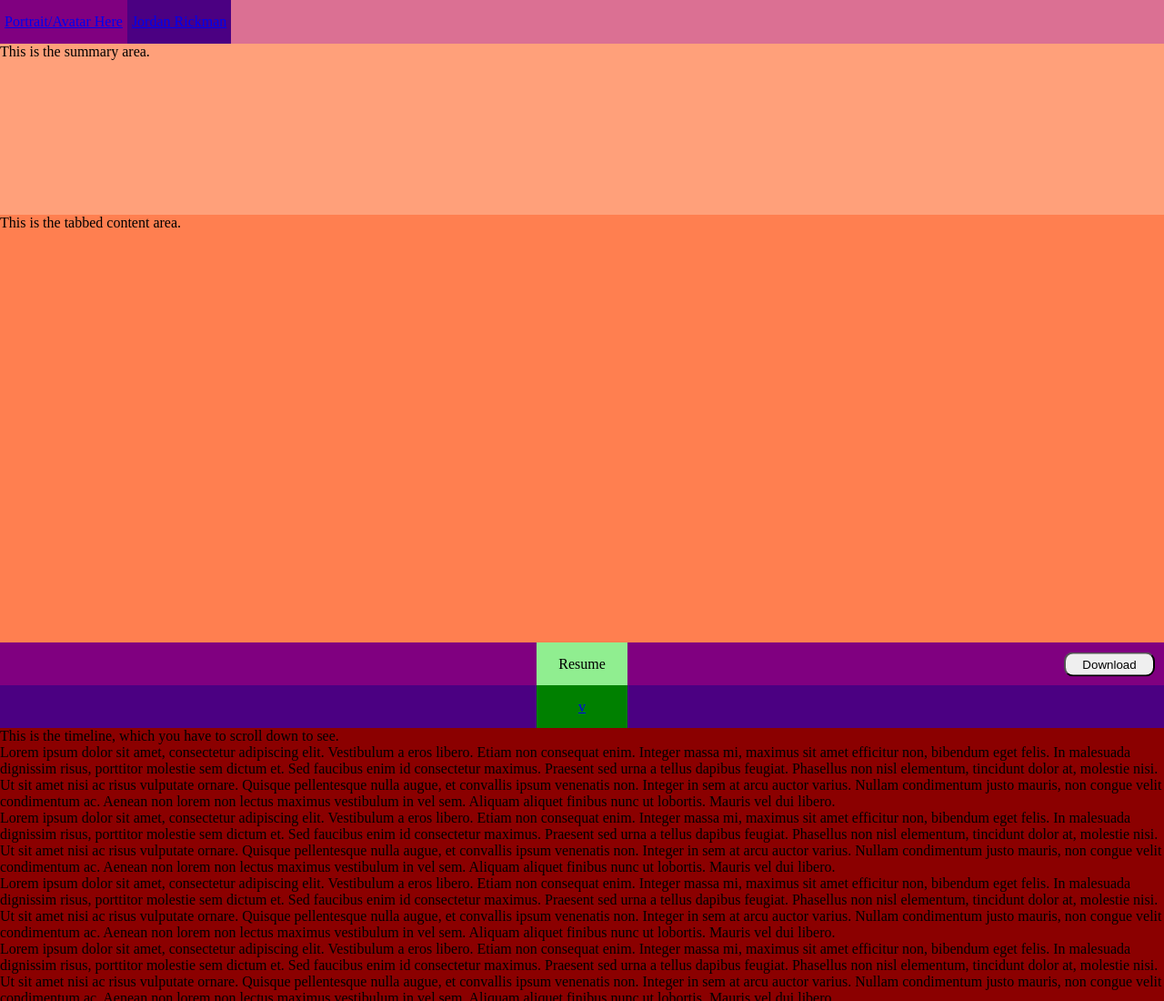
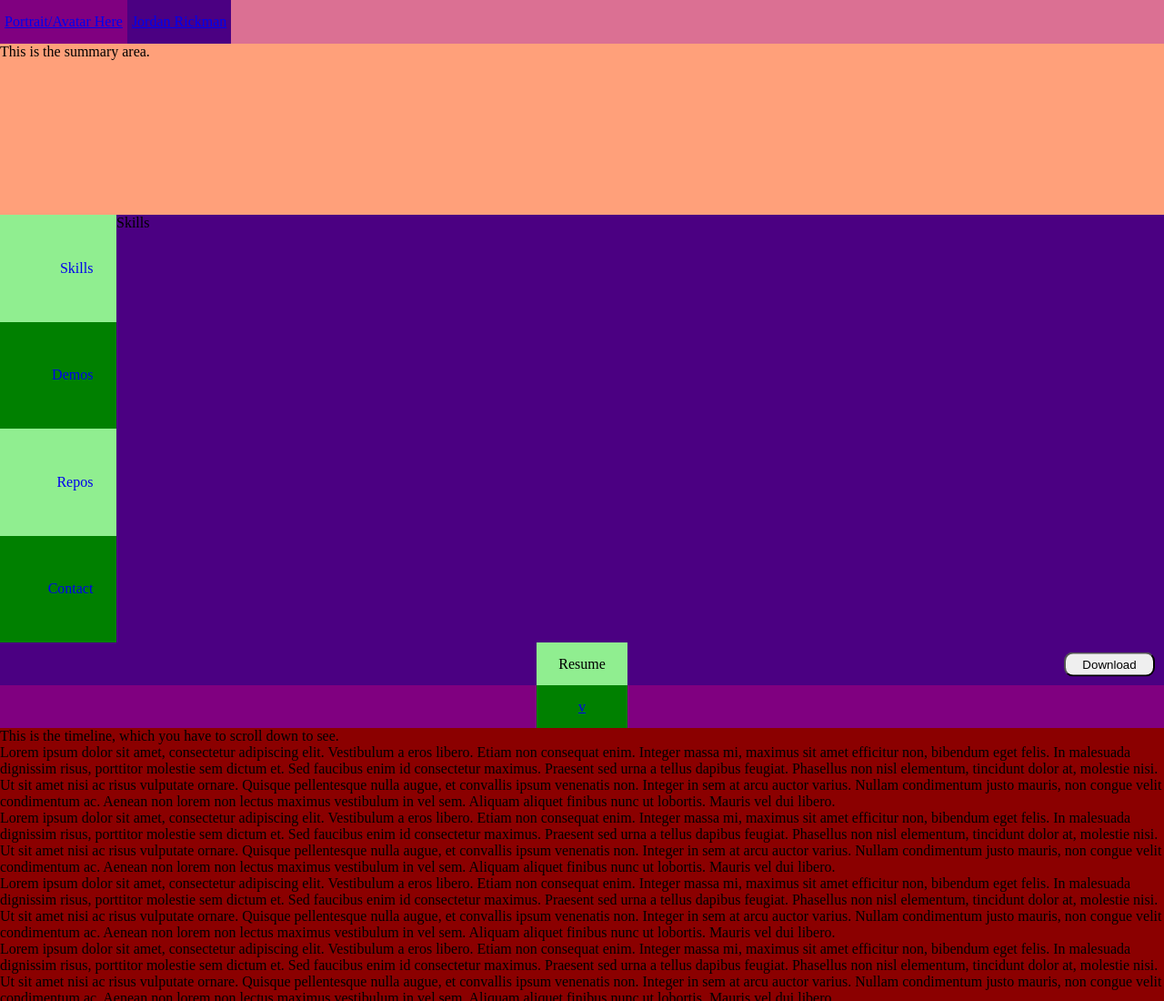
Before and after one commit to JordanRickman/portfolio-v2, a plain HTML site: page index.html in a window 1280 px wide. Shown: the top 1100 px of the page at 91% size. Drawn offline with nearby package versions, Linux system fonts and the light colour scheme.

Commit message:
Added tabs, and tab-switching via jQuery.

```diff
--- a/index.html
+++ b/index.html
@@ -15,6 +15,7 @@
 <div class="page" id="page">
 
   <div class="container top" id="top">
+
     <div class="container navbar" id="navbar">
       <a class="container navbar-header"id="navbar-header" href="#top">
         <div class="container">
@@ -26,16 +27,16 @@
       </a>
       <!-- TODO hide navigation links until tabs scroll out of view -->
       <div class="container navbar-links navbar-hidden" id="navbar-links">
-        <a class="container" href="#skills">
+        <a class="container tab-link" href="#skills">
           <div class="centervertical">Skills</div>
         </a>
-        <a class="container" href="#demos">
+        <a class="container tab-link" href="#demos">
           <div class="centervertical">Demos</div>
         </a>
-        <a class="container" href="#repos">
+        <a class="container tab-link" href="#repos">
           <div class="centervertical">Repos</div>
         </a>
-        <a class="container" href="#contact">
+        <a class="container tab-link" href="#contact">
           <div class="centervertical">Contact</div>
         </a>
       </div>
@@ -43,7 +44,37 @@
 
     <div class="container content" id="content">
       <div class="container summary" id="summary">This is the summary area.</div>
-      <div class="container tabs" id="tabs">This is the tabbed content area.</div>
+
+      <div class="container tabs" id="tabs">
+        <div class="container tab-bar" id="tab-bar">
+          <a class="container tab-tab tab-link" href="#skills" id="tab-skills">
+            <div class="tab-label">Skills</div>
+          </a>
+          <a class="container tab-tab tab-link" href="#demos" id="tab-demos">
+            <div class="tab-label">Demos</div>
+          </a>
+          <a class="container tab-tab tab-link" href="#repos" id="tab-repos">
+            <div class="tab-label">Repos</div>
+          </a>
+          <a class="container tab-tab tab-link" href="#contact" id="tab-contact">
+            <div class="tab-label">Contact</div>
+          </a>
+        </div><!-- #tab-bar -->
+
+        <div class="container tab-content tab-active" id="skills">
+          Skills
+        </div>
+        <div class="container tab-content" id="demos">
+          Demos
+        </div>
+        <div class="container tab-content" id="repos">
+          Repos
+        </div>
+        <div class="container tab-content" id="contact">
+          Contact
+        </div>
+      </div>
+
       <div class="container timeline" id="timeline">
         <div class="container">
           <div class="container">
@@ -62,6 +93,7 @@
 
   <div class="container timeline-area" id="timeline-area">
     <p>This is the timeline, which you have to scroll down to see.</p>
+    <p></p>
     <p>Lorem ipsum dolor sit amet, consectetur adipiscing elit. Vestibulum a eros libero. Etiam non consequat enim. Integer massa mi, maximus sit amet efficitur non, bibendum eget felis. In malesuada dignissim risus, porttitor molestie sem dictum et. Sed faucibus enim id consectetur maximus. Praesent sed urna a tellus dapibus feugiat. Phasellus non nisl elementum, tincidunt dolor at, molestie nisi. Ut sit amet nisi ac risus vulputate ornare. Quisque pellentesque nulla augue, et convallis ipsum venenatis non. Integer in sem at arcu auctor varius. Nullam condimentum justo mauris, non congue velit condimentum ac. Aenean non lorem non lectus maximus vestibulum in vel sem. Aliquam aliquet finibus nunc ut lobortis. Mauris vel dui libero.</p>
     <p>Lorem ipsum dolor sit amet, consectetur adipiscing elit. Vestibulum a eros libero. Etiam non consequat enim. Integer massa mi, maximus sit amet efficitur non, bibendum eget felis. In malesuada dignissim risus, porttitor molestie sem dictum et. Sed faucibus enim id consectetur maximus. Praesent sed urna a tellus dapibus feugiat. Phasellus non nisl elementum, tincidunt dolor at, molestie nisi. Ut sit amet nisi ac risus vulputate ornare. Quisque pellentesque nulla augue, et convallis ipsum venenatis non. Integer in sem at arcu auctor varius. Nullam condimentum justo mauris, non congue velit condimentum ac. Aenean non lorem non lectus maximus vestibulum in vel sem. Aliquam aliquet finibus nunc ut lobortis. Mauris vel dui libero.</p>
     <p>Lorem ipsum dolor sit amet, consectetur adipiscing elit. Vestibulum a eros libero. Etiam non consequat enim. Integer massa mi, maximus sit amet efficitur non, bibendum eget felis. In malesuada dignissim risus, porttitor molestie sem dictum et. Sed faucibus enim id consectetur maximus. Praesent sed urna a tellus dapibus feugiat. Phasellus non nisl elementum, tincidunt dolor at, molestie nisi. Ut sit amet nisi ac risus vulputate ornare. Quisque pellentesque nulla augue, et convallis ipsum venenatis non. Integer in sem at arcu auctor varius. Nullam condimentum justo mauris, non congue velit condimentum ac. Aenean non lorem non lectus maximus vestibulum in vel sem. Aliquam aliquet finibus nunc ut lobortis. Mauris vel dui libero.</p>
--- a/main.js
+++ b/main.js
@@ -1,5 +1,5 @@
-// Color backgrounds for layout debugging
 $(document).ready(function(){
+  // Color backgrounds for layout debugging
   var colors = [['red', 'darkred'],['palevioletred', 'mediumvioletred'],['lightsalmon', 'coral'],['purple','indigo'],['lightgreen','green'],['paleturquoise','turquoise'],['lightblue','royalblue']];
   var root = $('#page');
   var thisLevel = root.children('.container');
@@ -11,6 +11,46 @@ $(document).ready(function(){
     thisLevel = thisLevel.children('.container');
     depth++;
   }
+
+  // Select the corrent tab if we load the page with a hash in the URL;
+  selectTab(window.location.hash);
+
+  // Handling tab selection via navigation link
+  $('.tab-link').click(function(evt) {
+    // Don't do automatic scroll behavior
+    evt.preventDefault();
+
+    // But do select the tab and update the location
+    var hash = $(this).attr('href');
+    if ( history.pushState ) {
+      history.pushState(null, null, hash);
+    } else {
+      location.hash = hash;
+    }
+    selectTab(hash);
+
+    // If tabs are out of the viewport, scroll to the top, not to the tab - because of floating navbar, looks bad
+    // TODO Will need different scroll behavior on mobile
+    var activeTab = $(hash);
+    if ( !isInViewport(activeTab) ) {
+      $(document).scrollTop(0);
+    }
+  })
+});
+
+// Switch tabs on hash change (from navbar or tab click)
+function selectTab(hash) {
+  hash = hash.slice(1); // Strip hash symbol from beginning
+  if ( hash !== "skills" && hash !== "demos" && hash !== "repos" && hash !== "contact" )
+    return; // This is not a tab name; do nothing
+
+  var allTabs = $('.tab-content');
+  var activeTab = $('#'+hash);
+  allTabs.removeClass('tab-active');
+  activeTab.addClass('tab-active');
+}
+$(window).on("hashchange", function(evt) {
+  selectTab(window.location.hash);
 });
 
 
--- a/tablet_desktop.css
+++ b/tablet_desktop.css
@@ -59,6 +59,44 @@
 }
 
 
+.tab-bar {
+	display: inline-block;
+	width: 10%;
+	height: 100%;
+}
+.tab-content {
+	display: inline-block;
+	width: 90%;
+	height: 100%;
+	margin-right: -90%; /* So next tab overlaps */
+	visibility: hidden; /* active tab will be shown */
+}
+/* use flexbox if supported. if not, the clause below will do nothing,
+ * leaving a small space between (inline-block) navbar items - not ideal, but not really noticeable.
+ */
+.tabs {
+	display: flex;
+	justify-content: flex-start;
+	align-items: stretch;
+}
+.tab-tab {
+	position: relative;
+	display: block;
+	height: 25%;
+	width: 100%;
+}
+.tab-label {
+	position: absolute;
+	top: 50%;
+	right: 20%;
+	transform: translateY(-50%);
+}
+.tab-content.tab-active {
+	visibility: visible;
+}
+
+
+
 .content {
 	/*margin-top: 48px;*/
 	width: 100%;
```
